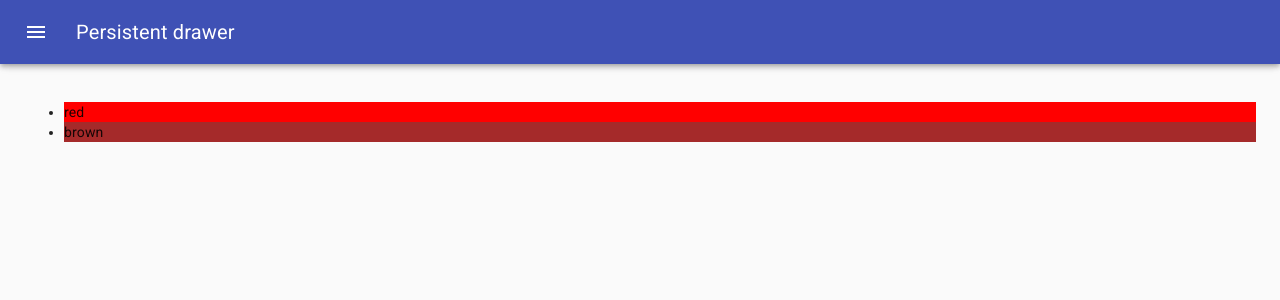
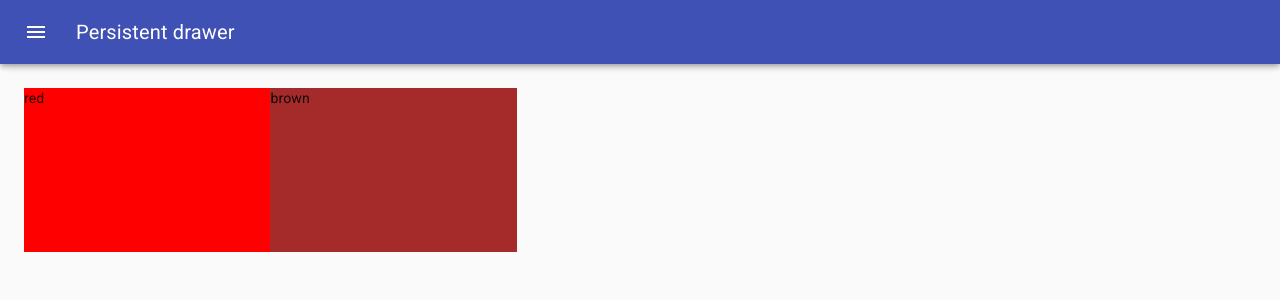
Before and after one commit to giftofgrub/paletteMaker, a React (Create React App) app: page /palette/new in a window 1280 px wide. Shown: the top 300 px of the page. Built offline with nearby package versions, Linux system fonts and the light colour scheme.

Commit message:
add nondragging DraggableColorBox

```diff
--- /dev/null
+++ b/src/DraggableColorBox.js
@@ -0,0 +1,28 @@
+import React from 'react';
+import {withStyles} from '@material-ui/core/styles';
+const styles = {
+  root: {
+    height: props => props.showingFullPalette ? "25%" : "50%",
+    width: "20%",
+    margin: "0 auto",
+    display: "inline-block",
+    position: "relative",
+    cursor: "pointer",
+    marginBottom: "-3.5px",
+    "&:hover button": {
+      opacity: "1",
+    }
+  }
+}
+
+function DraggableColorBox(props) {
+  return (
+    <div
+      style={{backgroundColor: props.color}}
+      className={props.classes.root}>
+      {props.color}
+    </div>
+  );
+}
+
+export default withStyles(styles)(DraggableColorBox);
--- a/src/NewPaletteForm.js
+++ b/src/NewPaletteForm.js
@@ -17,6 +17,7 @@ import ListItemIcon from '@material-ui/core/ListItemIcon';
 import ListItemText from '@material-ui/core/ListItemText';
 import InboxIcon from '@material-ui/icons/MoveToInbox';
 import MailIcon from '@material-ui/icons/Mail';
+import DraggableColorBox from './DraggableColorBox'
 import { ChromePicker } from 'react-color';
 
 const drawerWidth = 400;
@@ -61,12 +62,14 @@ const useStyles = makeStyles(theme => ({
   },
   content: {
     flexGrow: 1,
+    height: "calc(55vh - 64px)",
     padding: theme.spacing(3),
     transition: theme.transitions.create('margin', {
       easing: theme.transitions.easing.sharp,
       duration: theme.transitions.duration.leavingScreen,
     }),
     marginLeft: -drawerWidth,
+
   },
   contentShift: {
     transition: theme.transitions.create('margin', {
@@ -159,11 +162,11 @@ export default function PersistentDrawerLeft() {
         })}
       >
         <div className={classes.drawerHeader} />
-        <ul>
-          {colors.map((color) =>
-            <li style={{backgroundColor: color}}>{color}</li>
-          )}
-        </ul>
+
+        {colors.map((color) =>
+          <DraggableColorBox color={color}/>
+        )}
+
 
       </main>
     </div>
```
